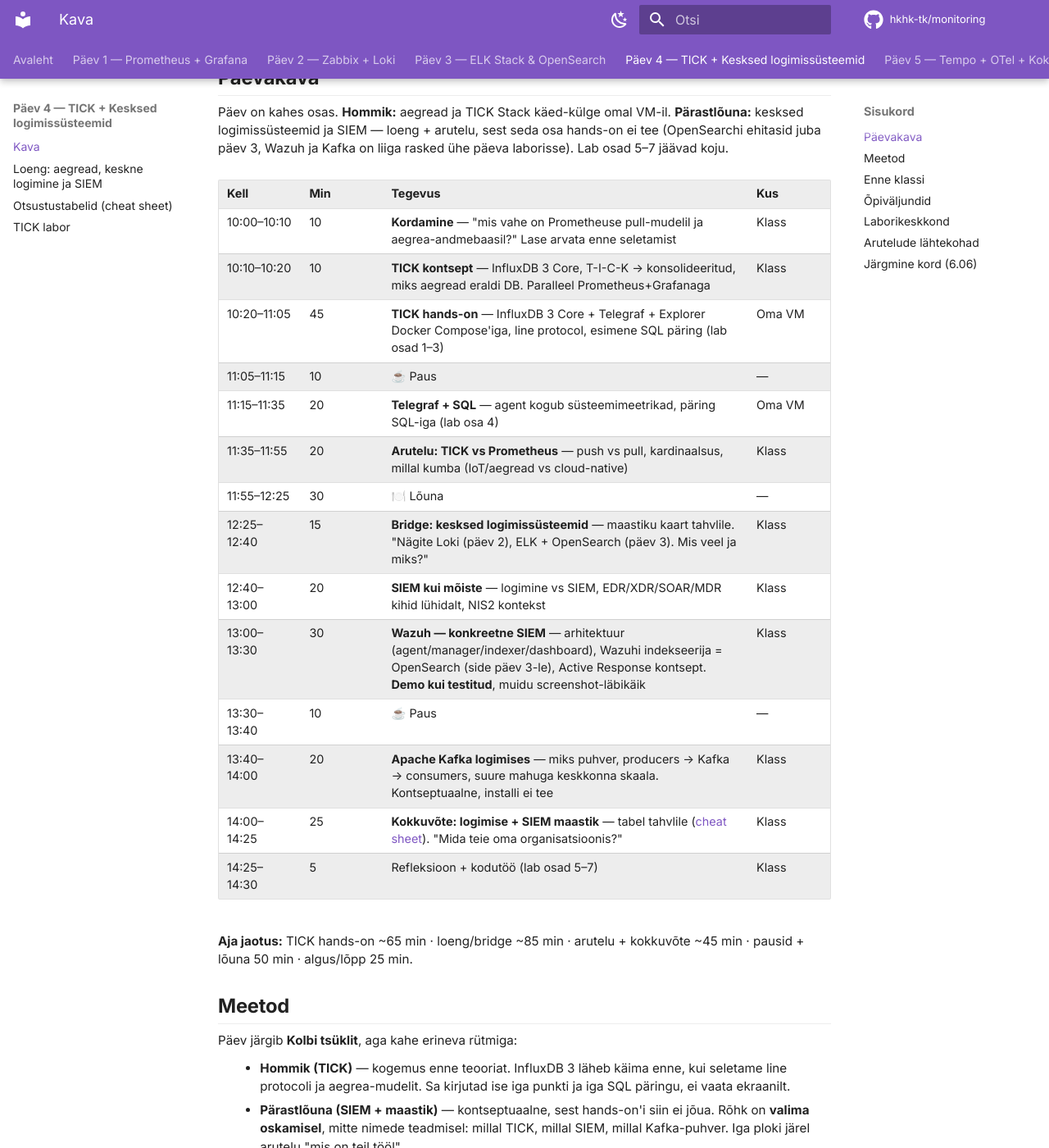
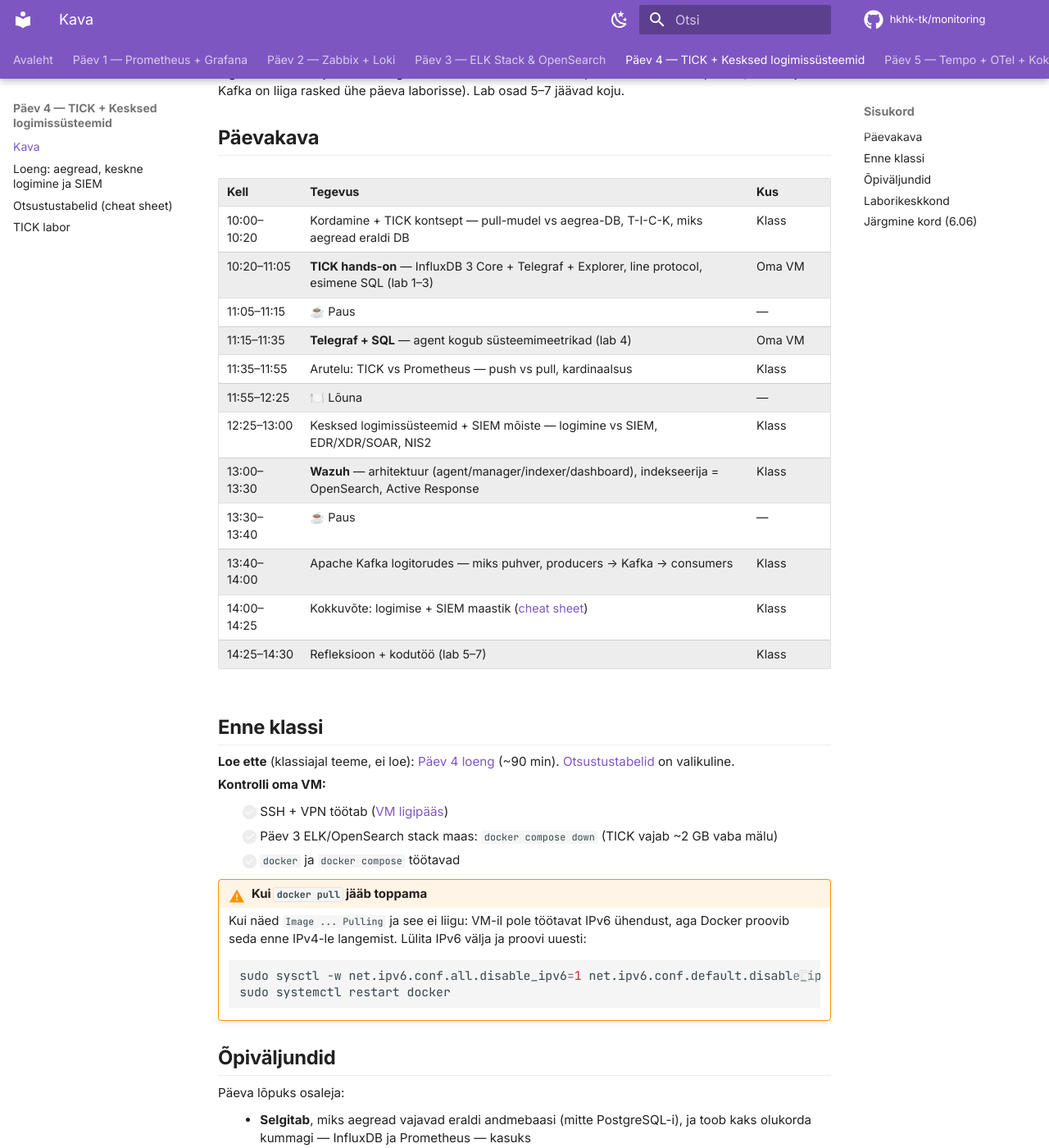
Before and after one commit to hkhk-tk/monitoring, an MkDocs documentation site: the page built from docs/teacher/paev4-kava.md, in a window 1280 px wide and 1400 px high, scrolled down 251 px. Shown: the whole window at 82% size. Built offline with MkDocs 1.6.1 and Material for MkDocs 9.7.7, drawn with Linux system fonts in a browser that asks for light colours; comment, search, counter and statistics services are not loaded; some of the changed text lies outside the part shown.

Commit message:
fix: update titles in lab and schedule documents for consistency

````diff
--- a/docs/teacher/paev4-kava.md
+++ b/docs/teacher/paev4-kava.md
@@ -8,58 +8,45 @@
   - kava
 ---
 
-# Päev 4 — Kava ja ettevalmistus
+# Päev 4 — TICK Stack + kesksed logimissüsteemid
 
 **30. mai 2026 · 10:00–14:30 · Haapsalu KHK**
-**Teema:** TICK Stack (InfluxDB 3) + kesksed logimissüsteemid ja SIEM
 
----
+Kaks osa. **Hommik:** aegread ja TICK Stack käed-külge omal VM-il. **Pärastlõuna:** kesksed logimissüsteemid ja SIEM loenguna — hands-on'i siin ei tee (OpenSearchi ehitasid päev 3; Wazuh ja Kafka on liiga rasked ühe päeva laborisse). Lab osad 5–7 jäävad koju.
 
 ## Päevakava
 
-Päev on kahes osas. **Hommik:** aegread ja TICK Stack käed-külge omal VM-il. **Pärastlõuna:** kesksed logimissüsteemid ja SIEM — loeng + arutelu, sest seda osa hands-on ei tee (OpenSearchi ehitasid juba päev 3, Wazuh ja Kafka on liiga rasked ühe päeva laborisse). Lab osad 5–7 jäävad koju.
-
-| Kell | Min | Tegevus | Kus |
-|------|-----|---------|-----|
-| 10:00–10:10 | 10 | **Kordamine** — "mis vahe on Prometheuse pull-mudelil ja aegrea-andmebaasil?" Lase arvata enne seletamist | Klass |
-| 10:10–10:20 | 10 | **TICK kontsept** — InfluxDB 3 Core, T-I-C-K → konsolideeritud, miks aegread eraldi DB. Paralleel Prometheus+Grafanaga | Klass |
-| 10:20–11:05 | 45 | **TICK hands-on** — InfluxDB 3 Core + Telegraf + Explorer Docker Compose'iga, line protocol, esimene SQL päring (lab osad 1–3) | Oma VM |
-| 11:05–11:15 | 10 | ☕ Paus | — |
-| 11:15–11:35 | 20 | **Telegraf + SQL** — agent kogub süsteemimeetrikad, päring SQL-iga (lab osa 4) | Oma VM |
-| 11:35–11:55 | 20 | **Arutelu: TICK vs Prometheus** — push vs pull, kardinaalsus, millal kumba (IoT/aegread vs cloud-native) | Klass |
-| 11:55–12:25 | 30 | 🍽️ Lõuna | — |
-| 12:25–12:40 | 15 | **Bridge: kesksed logimissüsteemid** — maastiku kaart tahvlile. "Nägite Loki (päev 2), ELK + OpenSearch (päev 3). Mis veel ja miks?" | Klass |
-| 12:40–13:00 | 20 | **SIEM kui mõiste** — logimine vs SIEM, EDR/XDR/SOAR/MDR kihid lühidalt, NIS2 kontekst | Klass |
-| 13:00–13:30 | 30 | **Wazuh — konkreetne SIEM** — arhitektuur (agent/manager/indexer/dashboard), Wazuhi indekseerija = OpenSearch (side päev 3-le), Active Response kontsept. **Demo kui testitud**, muidu screenshot-läbikäik | Klass |
-| 13:30–13:40 | 10 | ☕ Paus | — |
-| 13:40–14:00 | 20 | **Apache Kafka logimises** — miks puhver, producers → Kafka → consumers, suure mahuga keskkonna skaala. Kontseptuaalne, installi ei tee | Klass |
-| 14:00–14:25 | 25 | **Kokkuvõte: logimise + SIEM maastik** — tabel tahvlile ([cheat sheet](../materials/lectures/paev4-cheat-sheet.md)). "Mida teie oma organisatsioonis?" | Klass |
-| 14:25–14:30 | 5 | Refleksioon + kodutöö (lab osad 5–7) | Klass |
-
-**Aja jaotus:** TICK hands-on ~65 min · loeng/bridge ~85 min · arutelu + kokkuvõte ~45 min · pausid + lõuna 50 min · algus/lõpp 25 min.
-
-## Meetod
-
-Päev järgib **Kolbi tsüklit**, aga kahe erineva rütmiga:
-
-- **Hommik (TICK)** — kogemus enne teooriat. InfluxDB 3 läheb käima enne, kui seletame line protocoli ja aegrea-mudelit. Sa kirjutad ise iga punkti ja iga SQL päringu, ei vaata ekraanilt.
-- **Pärastlõuna (SIEM + maastik)** — kontseptuaalne, sest hands-on'i siin ei jõua. Rõhk on **valima oskamisel**, mitte nimede teadmisel: millal TICK, millal SIEM, millal Kafka-puhver. Iga ploki järel arutelu "mis on teil tööl".
+| Kell | Tegevus | Kus |
+|------|---------|-----|
+| 10:00–10:20 | Kordamine + TICK kontsept — pull-mudel vs aegrea-DB, T-I-C-K, miks aegread eraldi DB | Klass |
+| 10:20–11:05 | **TICK hands-on** — InfluxDB 3 Core + Telegraf + Explorer, line protocol, esimene SQL (lab 1–3) | Oma VM |
+| 11:05–11:15 | ☕ Paus | — |
+| 11:15–11:35 | **Telegraf + SQL** — agent kogub süsteemimeetrikad (lab 4) | Oma VM |
+| 11:35–11:55 | Arutelu: TICK vs Prometheus — push vs pull, kardinaalsus | Klass |
+| 11:55–12:25 | 🍽️ Lõuna | — |
+| 12:25–13:00 | Kesksed logimissüsteemid + SIEM mõiste — logimine vs SIEM, EDR/XDR/SOAR, NIS2 | Klass |
+| 13:00–13:30 | **Wazuh** — arhitektuur (agent/manager/indexer/dashboard), indekseerija = OpenSearch, Active Response | Klass |
+| 13:30–13:40 | ☕ Paus | — |
+| 13:40–14:00 | Apache Kafka logitorudes — miks puhver, producers → Kafka → consumers | Klass |
+| 14:00–14:25 | Kokkuvõte: logimise + SIEM maastik ([cheat sheet](../materials/lectures/paev4-cheat-sheet.md)) | Klass |
+| 14:25–14:30 | Refleksioon + kodutöö (lab 5–7) | Klass |
 
 ## Enne klassi
 
-**Lugemine:**
+**Loe ette** (klassiajal teeme, ei loe): [Päev 4 loeng](../materials/lectures/paev4-loeng.md) (~90 min). [Otsustustabelid](../materials/lectures/paev4-cheat-sheet.md) on valikuline.
 
-1. [Päev 4 loeng](../materials/lectures/paev4-loeng.md) — eelduslik enne klassi (~90 min); klassis 10:00–14:30 jutustus + lab
-2. [Otsustustabelid](../materials/lectures/paev4-cheat-sheet.md) — valikuline, klassi kokkuvõtteks
+**Kontrolli oma VM:**
 
-Need on **eelduslikud**. Klassiajal hommikul teeme, ei loe — aeg on praktikaks.
+- [ ] SSH + VPN töötab ([VM ligipääs](../resources/vm-access.md))
+- [ ] Päev 3 ELK/OpenSearch stack maas: `docker compose down` (TICK vajab ~2 GB vaba mälu)
+- [ ] `docker` ja `docker compose` töötavad
 
-**Tehniline kontroll:**
-
-- [ ] SSH ligipääs VM-ile töötab ([vm-access](../resources/vm-access.md))
-- [ ] VPN ühendub (kui töötad kodust)
-- [ ] Päev 3 ELK/OpenSearch stack VM-il **maha pandud** (`docker compose down` — vabasta mälu, TICK vajab ~2 GB)
-- [ ] `docker` ja `docker compose` VM-il töötavad
+!!! warning "Kui `docker pull` jääb toppama"
+    Kui näed `Image ... Pulling` ja see ei liigu: VM-il pole töötavat IPv6 ühendust, aga Docker proovib seda enne IPv4-le langemist. Lülita IPv6 välja ja proovi uuesti:
+    ```bash
+    sudo sysctl -w net.ipv6.conf.all.disable_ipv6=1 net.ipv6.conf.default.disable_ipv6=1
+    sudo systemctl restart docker
+    ```
 
 ## Õpiväljundid
 
@@ -68,13 +55,13 @@
 - **Selgitab**, miks aegread vajavad eraldi andmebaasi (mitte PostgreSQL-i), ja toob kaks olukorda kummagi — InfluxDB ja Prometheus — kasuks
 - **Ehitab** InfluxDB 3 Core + Telegraf + Explorer stacki Docker Compose'iga, loob tokeni ja andmebaasi
 - **Kirjutab** line protocol rea ja päringustab andmeid SQL-iga
-- **Eristab** lihtsat logimist ja SIEM-i, ning kirjeldab Wazuhi nelja komponenti ja Active Response'i rolli
+- **Eristab** lihtsat logimist ja SIEM-i, kirjeldab Wazuhi nelja komponenti ja Active Response'i rolli
 - **Põhjendab**, miks Kafka logitorudes puhvrina eksisteerib
-- **Valib** kesksete logimislahenduste vahel (Loki / ELK / OpenSearch / SIEM) kriteeriumide alusel oma organisatsiooni kontekstis
+- **Valib** kesksete logimislahenduste vahel (Loki / ELK / OpenSearch / SIEM) oma organisatsiooni kontekstis
 
 ## Laborikeskkond
 
-Iga osaleja: oma VM (4 GB RAM, 2 CPU, Docker eelinstallitud). TICK on kerge — InfluxDB 3 Core + Explorer + Telegraf mahuvad mängleva kergusega, kui päev 3 stack on maas.
+Oma VM: 4 GB RAM, 2 CPU, Docker eelinstallitud. TICK on kerge ja mahub mängleva kergusega, kui päev 3 stack on maas.
 
 | Teenus | Port | Kirjeldus |
 |--------|------|-----------|
@@ -84,31 +71,6 @@
 
 Täpsed IP-d, kasutajanimed, paroolid: [VM ligipääs](../resources/vm-access.md).
 
-## Arutelude lähtekohad
-
-Klassis arutame **konkreetseid asju teie töökeskkonnast** — need pole testiküsimused.
-
-**TICK vs Prometheus (11:35):**
-
-- Kus su praeguses süsteemis aegread juba tekivad — ja kas Prometheus piisab, või tuleks pikaajaliseks hoiuks eraldi TSDB?
-- Push vs pull — kumb su keskkonda paremini sobib ja miks?
-
-**SIEM (pärastlõuna):**
-
-- Kas su organisatsioon on **NIS2** mõjualas? Mis see logimisele ja juhtumikäsitlusele tähendab?
-- Kasutate juba SIEM-i (Splunk, Sentinel, Wazuh, midagi muud), või on logid praegu "ainult logid"?
-- Kui ehitaksid Wazuhi piloodi — millised hostid esimesena, mis reeglid?
-
-**Maastik (kokkuvõte):**
-
-- Loki vs ELK vs OpenSearch vs SIEM — maksumus, keerukus, skaala, otsinguvõimekus. Mida teie oma kontekstis valiksite?
-
 ## Järgmine kord (6.06)
 
-Viiendal päeval **Tempo + OpenTelemetry** — hajutatud jälgimine (distributed tracing), kolmas sammas. Seome kõik viis päeva kokku **LGTM stackiga** (Loki + Grafana + Tempo + Mimir) ja vaatame **2026 trende**. Õpid:
-
-- Trace, span, context propagation — kuidas üks päring läbi mitme teenuse jälgitavaks teha
-- OpenTelemetry kui vendor-neutraalne standard instrumenteerimisele
-- Kus kogu kursuse jooksul õpitu (metrics, logs, traces) ühte pildi kokku saab
-
-Eeltöö: päeva 4 labori kodutöö (osad 5–7) esitatud.
+**Päev 5 — Tempo + OpenTelemetry**: hajutatud jälgimine (distributed tracing), kolmas sammas. Seome kõik viis päeva kokku **LGTM stackiga** (Loki + Grafana + Tempo + Mimir) ja vaatame 2026 trende. Eeltöö: päev 4 kodutöö (lab osad 5–7) esitatud.
````
Also changed, not shown: docs/labs/04_tick_keskne_logimine/tick_lab.md (+1 -1 lines).
